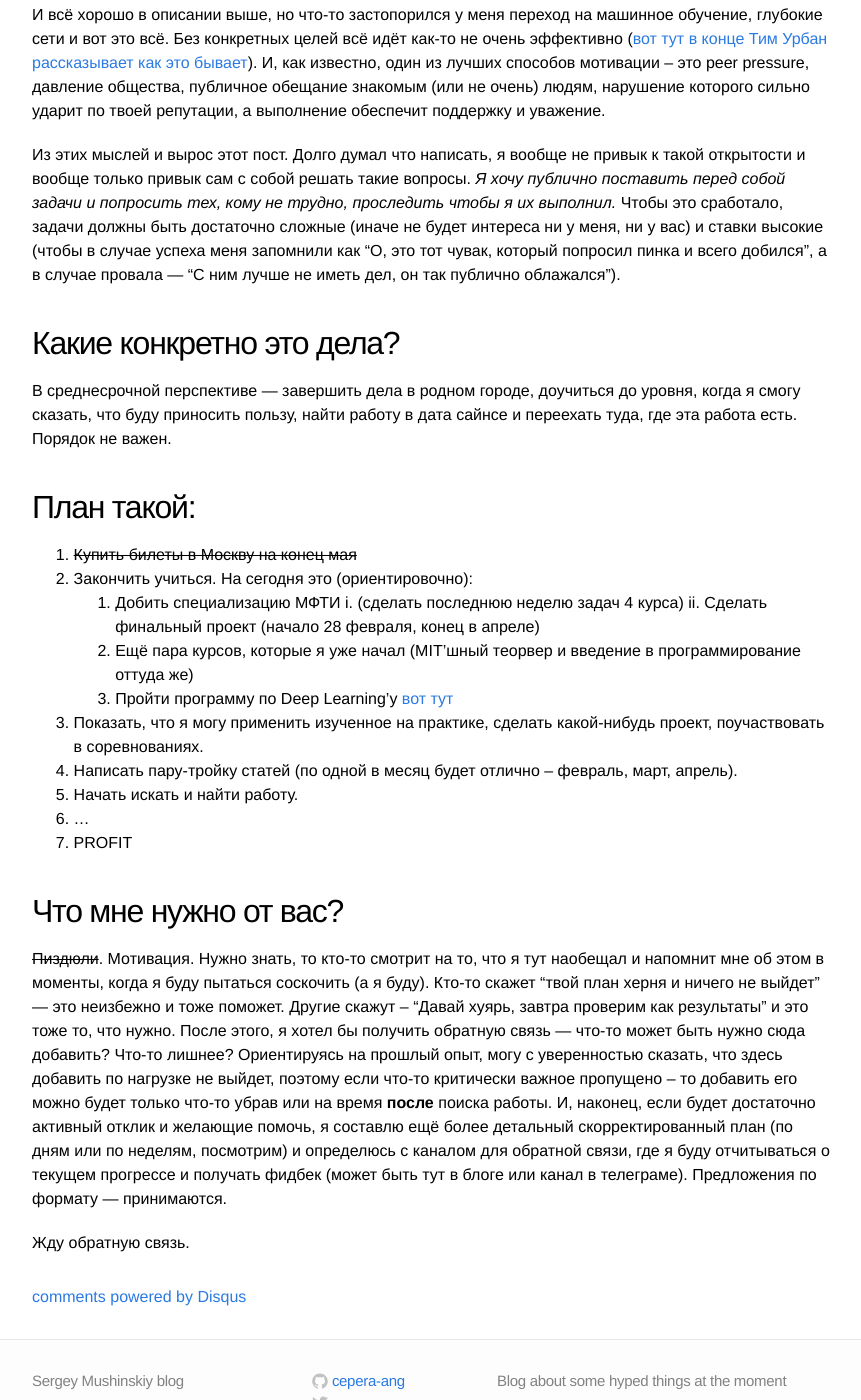
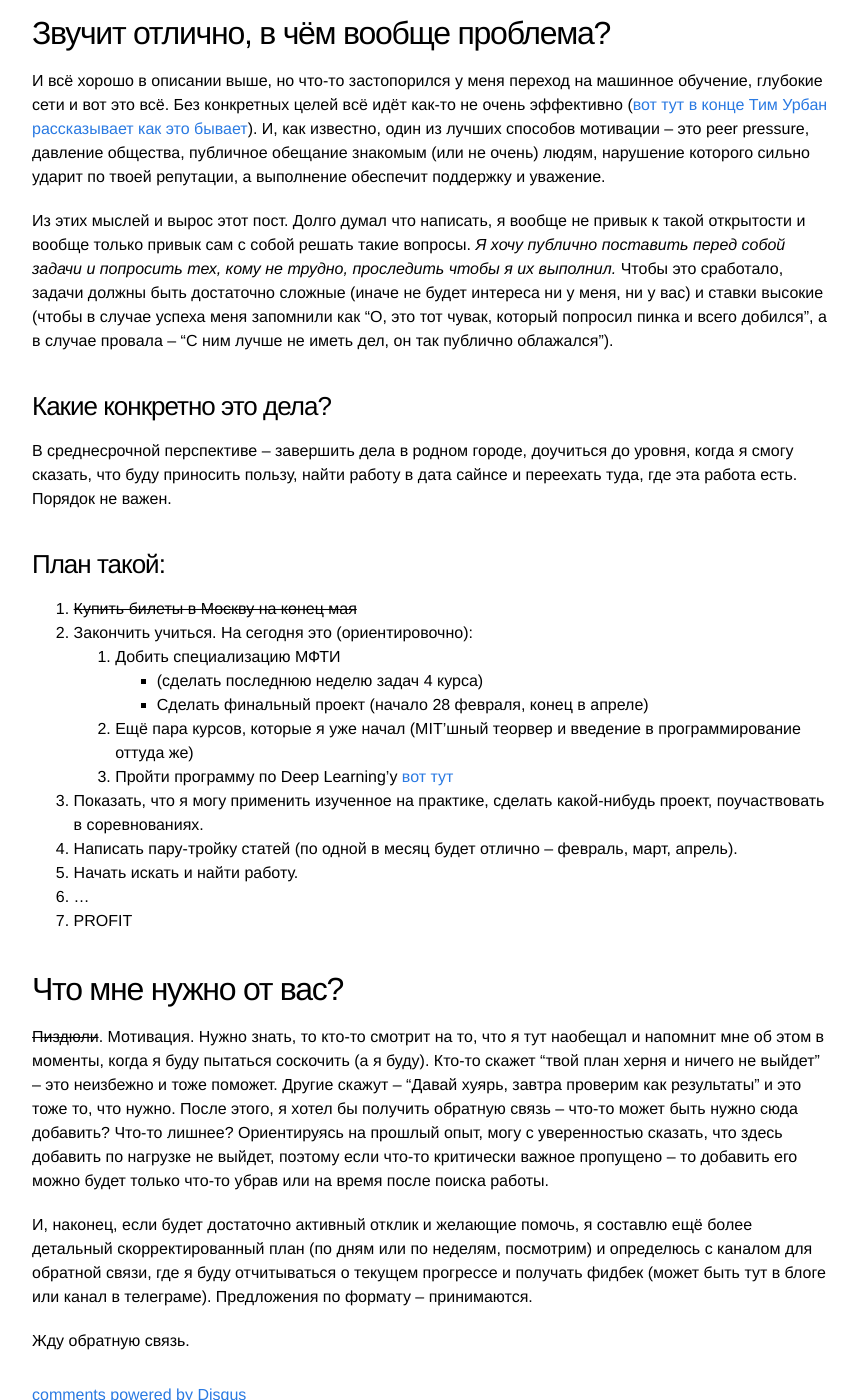
Before and after one commit to cepera-ang/cepera-ang.github.io, a Jekyll site: the page built from _posts/2017-01-25-On-Motivation.markdown, in a window 1280 px wide and 1400 px high, scrolled down 874 px. Shown: the whole window, without its empty margins (208-1069 px from the left). Built offline with Jekyll 4.4.1, drawn with Linux system fonts in a browser that asks for light colours; comment, search, counter and statistics services are not loaded; some of the changed text lies outside the part shown.

Commit message:
Another final touches

```diff
--- a/_posts/2017-01-25-On-Motivation.markdown
+++ b/_posts/2017-01-25-On-Motivation.markdown
@@ -9,29 +9,32 @@ mathjax: true
 
 Как и обещал на днях в чатике [дата сатанистов](opendatascience.slack.com), пишу пост... О чём? О себе, целях, мотивации, поддержке сообщества и всём таком. Судя по тому, сколько людей напоминало мне об этом после упоминания мельком, что я собираюсь его написать, это может быть довольно эффективно.
 
-## Для начала о себе.
+### Для начала о себе.
+
+~~-- Здравствуйте, я Сергей и я анонимный датасайнтист. -- Здравствуй, Сергей!~~
+
 Я начал интересоваться компьютерами и программированием ещё в школе, классе в девятом, Бейсик, Паскаль, Delphi, C++ Builder, Assembler, 3D-графика (до сих пор на полке стоит гигантская [монография про OpenGL](https://rutracker.org/forum/viewtopic.php?t=31895)). Не сказать, что опыт большой, но всё же достаточный, чтобы в голове осело "введение в программирование". Своего компа у меня тогда не было, поэтому зависал в компьютерном классе, клубах и у друзей (или просто в тетрадке, так я закодил что-то типа аналога пейнта).
 К сожалению, пойти по пути разработчика тогда не получилось, так как нужно было идти зарабатывать себе на хлеб (спрос на программистов в начале двухтысячных в Ангарске, ха-ха). Поэтому я стал работать разъездным эникейщиком в ООО "Картридж", набрался знаний, переехал в Иркутск, где делал много всякого, начиная от продаж, администрирования, до ведения проектов и монтажа всяких сетей в военных частях, откуда свалил в Москву работать инженером по high-end стораджам.
 
 Работа была не сложная, но захотелось на волне хайпа о машинном обучении чего-то другого и было свободное время. Прошёл знаменитый курс Andrew Ng весной 2014, тогда же MIT Analytics Edge (помню удивлялся -- как всё приземлённо и просто, никакого тебе высшего матана, ещё больше удивлюсь потом, когда окажется, что это один из самых объемных курсов, которые доступны). Потом немного отвлёкся на жизнь в Таиланде и продолжил: Udacity Data Analyst Nanodegree (совсем легко и по-верхам много всего, но хоть практические проекты на каждый курс), курс от авторов ESL, специализация по машинному обучению МФТИ. В последнее время увлёкся нейросетями: лекции cs231n, cs224d, долистал Deep Learning book до середины и куча всяких пейперов (по диагонали) и просто следил за областью.
 
-##Звучит отлично, в чём вообще проблема?
+## Звучит отлично, в чём вообще проблема?
 
 И всё хорошо в описании выше, но что-то застопорился у меня переход на машинное обучение, глубокие сети и вот это всё. Без конкретных целей всё идёт как-то не очень эффективно ([вот тут в конце Тим Урбан рассказывает как это бывает](https://www.youtube.com/watch?v=arj7oStGLkU)). И, как известно, один из лучших способов мотивации -- это peer pressure, давление общества, публичное обещание знакомым (или не очень) людям, нарушение которого сильно ударит по твоей репутации, а выполнение обеспечит поддержку и уважение.
 
-Из этих мыслей и вырос этот пост. Долго думал что написать, я вообще не привык к такой открытости и вообще только привык сам с собой решать такие вопросы. _Я хочу публично поставить перед собой задачи и попросить тех, кому не трудно, проследить чтобы я их выполнил._ Чтобы это сработало, задачи должны быть достаточно сложные (иначе не будет интереса ни у меня, ни у вас) и ставки высокие (чтобы в случае успеха меня запомнили как "О, это тот чувак, который попросил пинка и всего добился", а в случае провала — "С ним лучше не иметь дел, он так публично облажался").
+Из этих мыслей и вырос этот пост. Долго думал что написать, я вообще не привык к такой открытости и вообще только привык сам с собой решать такие вопросы. _Я хочу публично поставить перед собой задачи и попросить тех, кому не трудно, проследить чтобы я их выполнил._ Чтобы это сработало, задачи должны быть достаточно сложные (иначе не будет интереса ни у меня, ни у вас) и ставки высокие (чтобы в случае успеха меня запомнили как "О, это тот чувак, который попросил пинка и всего добился", а в случае провала -- "С ним лучше не иметь дел, он так публично облажался").
 
-## Какие конкретно это дела?
+### Какие конкретно это дела?
 
-В среднесрочной перспективе — завершить дела в родном городе, доучиться до уровня, когда я смогу сказать, что буду приносить пользу, найти работу в дата сайнсе и переехать туда, где эта работа есть. Порядок не важен.
+В среднесрочной перспективе -- завершить дела в родном городе, доучиться до уровня, когда я смогу сказать, что буду приносить пользу, найти работу в дата сайнсе и переехать туда, где эта работа есть. Порядок не важен.
 
-## План такой:
+### План такой:
 
 1. ~~Купить билеты в Москву на конец мая~~
 2. Закончить учиться. На сегодня это (ориентировочно):
     1. Добить специализацию МФТИ
-        i. (сделать последнюю неделю задач 4 курса)
-        ii. Сделать финальный проект (начало 28 февраля, конец в апреле)
+        * (сделать последнюю неделю задач 4 курса)
+        * Сделать финальный проект (начало 28 февраля, конец в апреле)
     2. Ещё пара курсов, которые я уже начал (MIT'шный теорвер и введение в программирование оттуда же)
     3. Пройти программу по Deep Learning'у [вот тут](http://yerevann.com/a-guide-to-deep-learning/)
 3. Показать, что я могу применить изученное на практике, сделать какой-нибудь проект, поучаствовать в соревнованиях.
@@ -42,8 +45,9 @@ mathjax: true
 
 ## Что мне нужно от вас?
 
- ~~Пиздюли~~. Мотивация. Нужно знать, то кто-то смотрит на то, что я тут наобещал и напомнит мне об этом в моменты, когда я буду пытаться соскочить (а я буду). Кто-то скажет "твой план херня и ничего не выйдет" — это неизбежно и тоже поможет. Другие скажут -- "Давай хуярь, завтра проверим как результаты" и это тоже то, что нужно.
-После этого, я хотел бы получить обратную связь — что-то может быть нужно сюда добавить? Что-то лишнее? Ориентируясь на прошлый опыт, могу с уверенностью сказать, что здесь добавить по нагрузке не выйдет, поэтому если что-то критически важное пропущено -- то добавить его можно будет только что-то убрав или на время __после__ поиска работы.
-И, наконец, если будет достаточно активный отклик и желающие помочь, я составлю ещё более детальный скорректированный план (по дням или по неделям, посмотрим) и определюсь с каналом для обратной связи, где я буду отчитываться о текущем прогрессе и получать фидбек (может быть тут в блоге или канал в телеграме). Предложения по формату — принимаются.
+ ~~Пиздюли~~. Мотивация. Нужно знать, то кто-то смотрит на то, что я тут наобещал и напомнит мне об этом в моменты, когда я буду пытаться соскочить (а я буду). Кто-то скажет "твой план херня и ничего не выйдет" -- это неизбежно и тоже поможет. Другие скажут -- "Давай хуярь, завтра проверим как результаты" и это тоже то, что нужно.
+После этого, я хотел бы получить обратную связь -- что-то может быть нужно сюда добавить? Что-то лишнее? Ориентируясь на прошлый опыт, могу с уверенностью сказать, что здесь добавить по нагрузке не выйдет, поэтому если что-то критически важное пропущено -- то добавить его можно будет только что-то убрав или на время после поиска работы.
+
+И, наконец, если будет достаточно активный отклик и желающие помочь, я составлю ещё более детальный скорректированный план (по дням или по неделям, посмотрим) и определюсь с каналом для обратной связи, где я буду отчитываться о текущем прогрессе и получать фидбек (может быть тут в блоге или канал в телеграме). Предложения по формату -- принимаются.
 
 Жду обратную связь.
```
